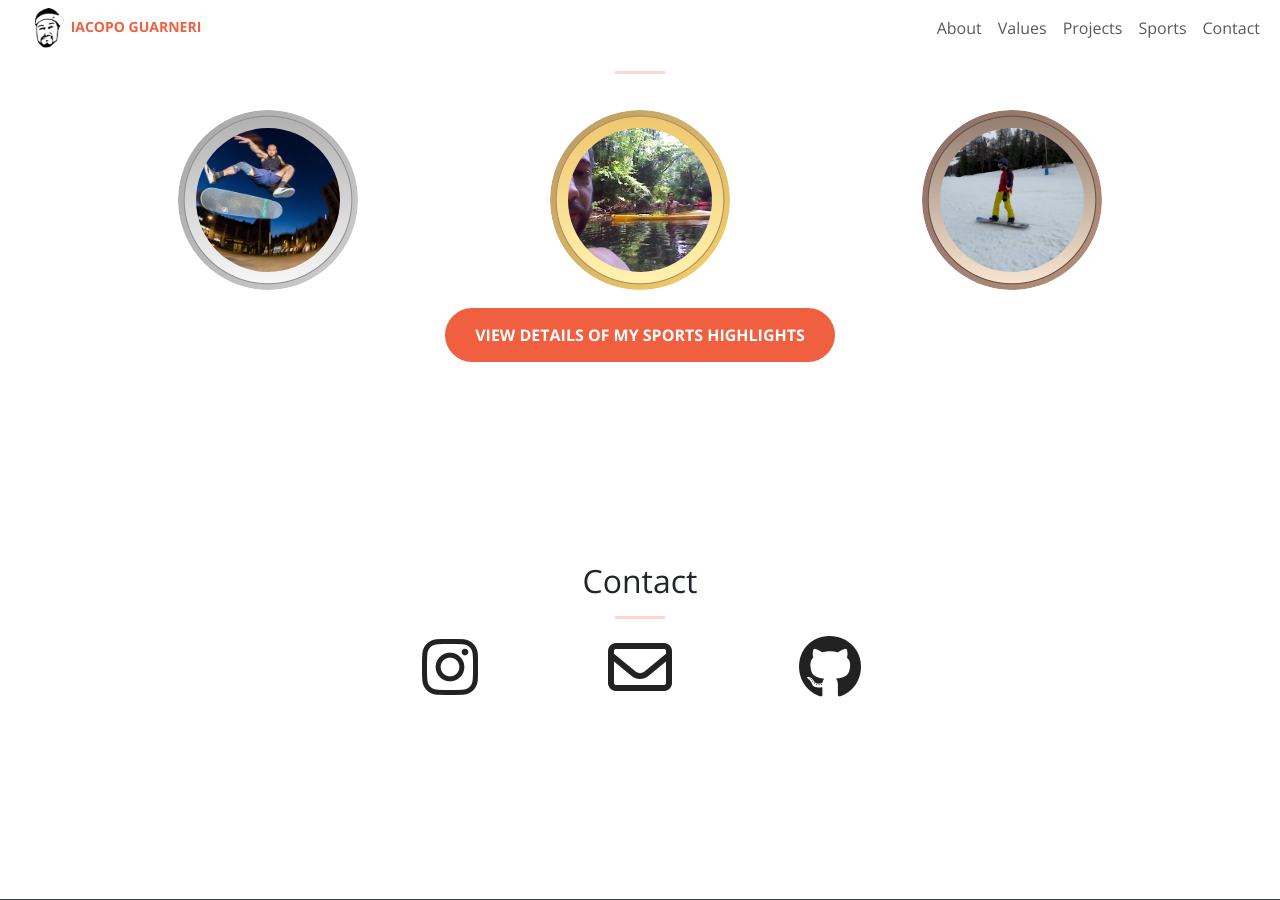
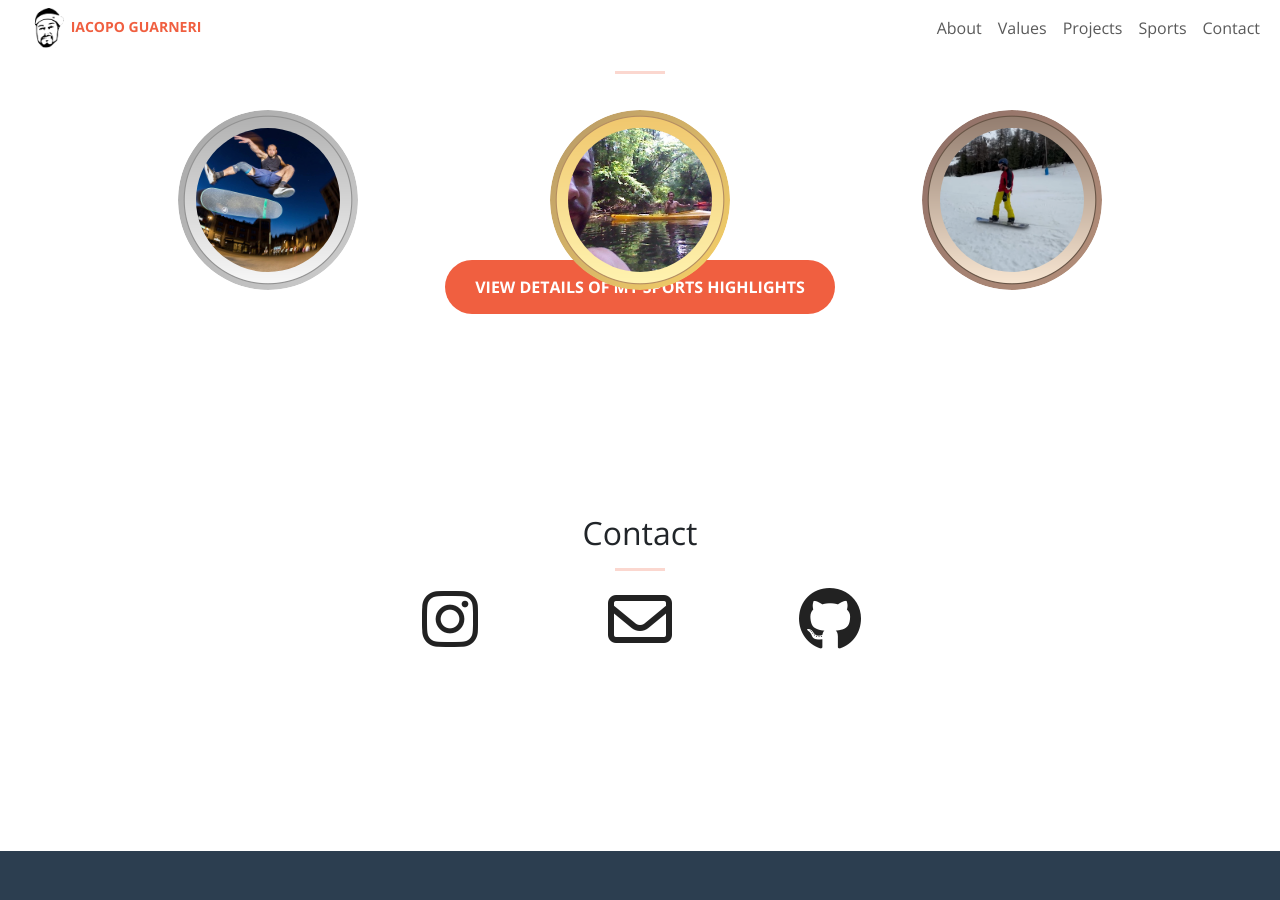
Before and after one commit to iacoposk8/iacoposk8.github.io, a Jekyll site: the page built from index.html, in a window 1280 px wide and 900 px high, scrolled down 1883 px. Built offline with Jekyll 4.4.1, drawn with Linux system fonts in a browser that asks for light colours.

Commit message:
Update sports.html

```diff
--- a/_includes/sports.html
+++ b/_includes/sports.html
@@ -25,9 +25,7 @@
                 </div>
             </div>
 
-            <br /><br /><br />
-
-            <div class="container text-center mt-5">
+            <div class="container text-center sports-action-container">
               <div class="call-to-action">
                   <a href="/sports" class="btn btn-primary btn-xl wow tada">View details of my sports highlights</a>
               </div>
```
